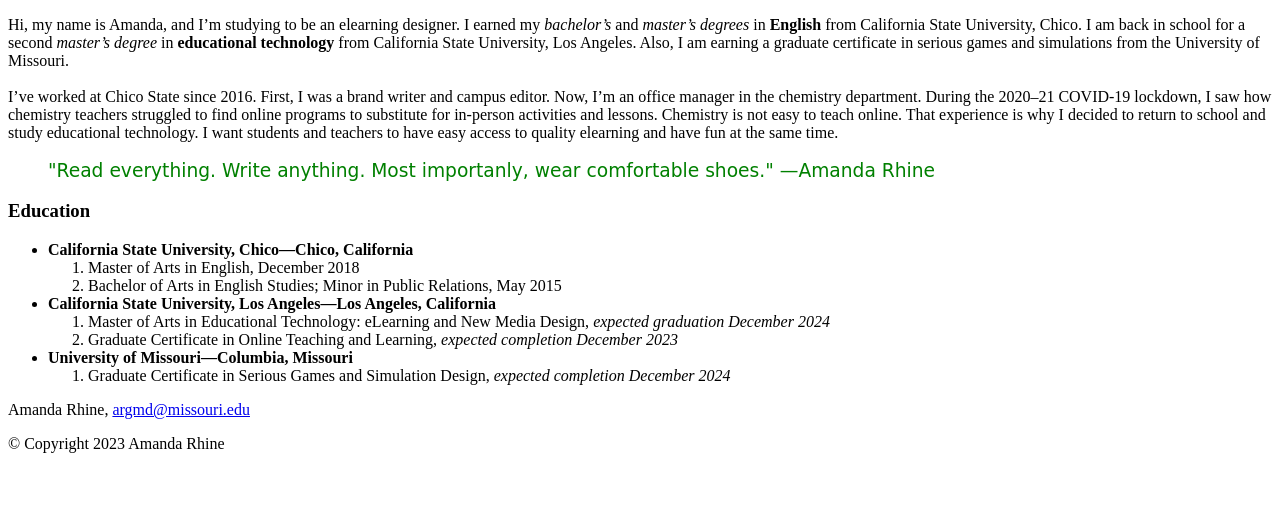
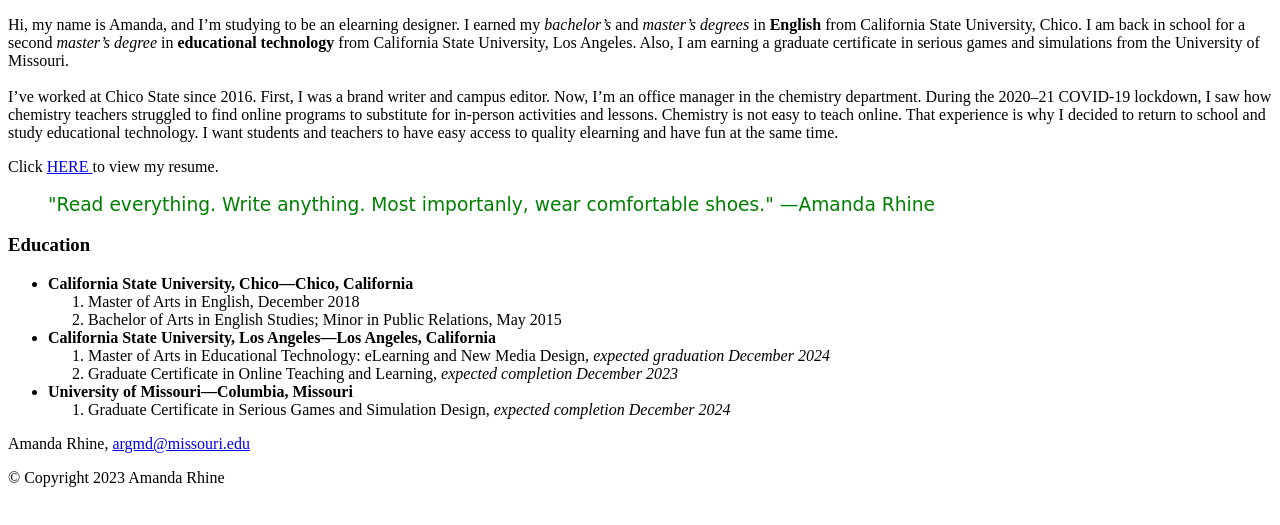
Before and after one commit to rocketofstone/rocketofstone.github.io, a plain HTML site: page islt_7355/about.html in a window 1280 px wide. Shown: the part 105-630 px from the top of the page. Drawn offline with Linux system fonts and the light colour scheme.

Commit message:
Add files via upload

```diff
--- a/islt_7355/about.html
+++ b/islt_7355/about.html
@@ -22,6 +22,8 @@
     teachers struggled to find online programs to substitute for in-person activities and lessons. Chemistry is not easy
     to teach online. That experience is why I decided to return to school and study educational technology.
     I want students and teachers to have easy access to quality elearning and have fun at the same time.</p>
+
+    <p>Click <a href ="http://rocketofstone.github.io/islt_7355/Rhine_resume.pdf"> HERE </a> to view my resume.</p>
 
     <blockquote style="font-size: 14pt; font-family: cursive; color:green;">"Read everything. Write anything. Most importanly,
         wear comfortable shoes." —Amanda Rhine</blockquote>
```
Also changed, not shown: islt_7355/index.html (+1 -0 lines).
